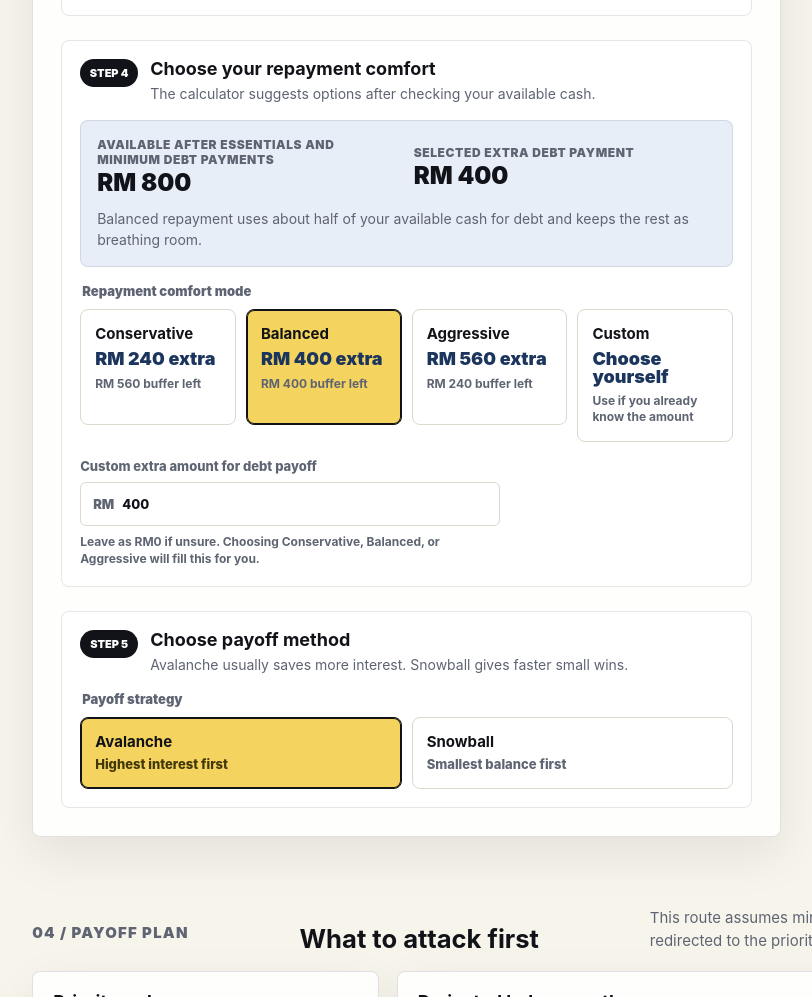
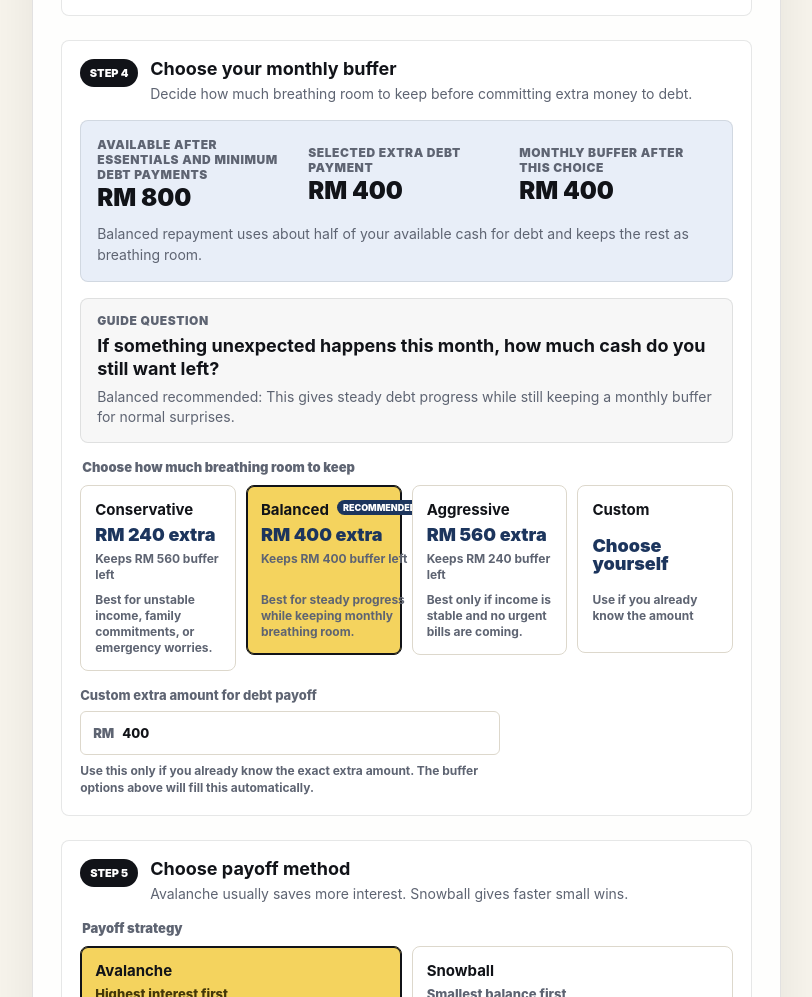
Before and after one commit to dshrui/debtcalc, a plain HTML site: page debt-calculator.html in a window 1280 px wide. Shown: the part 1392-2389 px from the top of the page, without its empty margins (19-831 px from the left). Drawn offline with Linux system fonts and the light colour scheme.

Commit message:
Guide extra repayment by monthly buffer

```diff
--- a/debt-calculator.css
+++ b/debt-calculator.css
@@ -367,7 +367,8 @@ input {
 }
 
 .expense-breakdown,
-.extra-guidance {
+.extra-guidance,
+.buffer-question {
   border: 1px solid rgba(17, 19, 24, 0.1);
   border-radius: 8px;
   background: var(--surface);
@@ -461,7 +462,7 @@ input {
 
 .extra-guidance {
   display: grid;
-  grid-template-columns: repeat(2, minmax(0, 1fr));
+  grid-template-columns: repeat(3, minmax(0, 1fr));
   gap: 14px;
   align-items: center;
   padding: 16px;
@@ -482,6 +483,34 @@ input {
 
 .extra-guidance.danger {
   background: var(--red-soft);
+}
+
+.buffer-question {
+  display: grid;
+  gap: 7px;
+  padding: 14px 16px;
+  background: rgba(17, 19, 24, 0.03);
+}
+
+.buffer-question span {
+  color: var(--muted);
+  font-size: 12px;
+  font-weight: 900;
+  letter-spacing: 0.05em;
+  text-transform: uppercase;
+}
+
+.buffer-question strong {
+  color: var(--ink);
+  font-size: 18px;
+  line-height: 1.25;
+}
+
+.buffer-question p {
+  margin: 0;
+  color: var(--muted);
+  font-size: 14px;
+  line-height: 1.45;
 }
 
 .strategy-fieldset,
@@ -563,7 +592,7 @@ input {
 .comfort-options span {
   display: grid;
   gap: 7px;
-  min-height: 116px;
+  min-height: 168px;
   padding: 14px;
   border: 1px solid var(--line);
   border-radius: 8px;
@@ -572,8 +601,23 @@ input {
 }
 
 .comfort-options strong {
+  display: flex;
+  align-items: flex-start;
+  justify-content: space-between;
+  gap: 8px;
   color: var(--ink);
   font-size: 15px;
+}
+
+.comfort-options mark {
+  padding: 3px 6px;
+  border-radius: 999px;
+  background: var(--blue);
+  color: #fff;
+  font-size: 9px;
+  line-height: 1;
+  font-weight: 900;
+  text-transform: uppercase;
 }
 
 .comfort-options em {
@@ -585,6 +629,13 @@ input {
 }
 
 .comfort-options small {
+  color: var(--muted);
+  font-size: 12px;
+  line-height: 1.35;
+  font-weight: 700;
+}
+
+.comfort-options b {
   color: var(--muted);
   font-size: 12px;
   line-height: 1.35;
--- a/debt-calculator.html
+++ b/debt-calculator.html
@@ -220,8 +220,8 @@
                 <div class="step-heading">
                   <span>Step 4</span>
                   <div>
-                    <h3 id="comfort-step-title">Choose your repayment comfort</h3>
-                    <p>The calculator suggests options after checking your available cash.</p>
+                    <h3 id="comfort-step-title">Choose your monthly buffer</h3>
+                    <p>Decide how much breathing room to keep before committing extra money to debt.</p>
                   </div>
                 </div>
 
@@ -234,36 +234,58 @@
                     <span>Selected extra debt payment</span>
                     <strong id="selected-extra-payment">RM0</strong>
                   </div>
+                  <div>
+                    <span>Monthly buffer after this choice</span>
+                    <strong id="selected-buffer-left">RM0</strong>
+                  </div>
                   <p id="extra-payment-guidance">
                     Minimum debt payments are calculated from the debt list above.
                   </p>
                 </section>
 
+                <section class="buffer-question" aria-label="Monthly buffer guidance">
+                  <span>Guide question</span>
+                  <strong>If something unexpected happens this month, how much cash do you still want left?</strong>
+                  <p id="buffer-recommendation">The calculator will recommend a buffer style after reading your cash flow.</p>
+                </section>
+
                 <fieldset class="comfort-fieldset">
-                  <legend>Repayment comfort mode</legend>
+                  <legend>Choose how much breathing room to keep</legend>
                   <div class="comfort-options">
                     <label>
                       <input type="radio" name="repayment-mode" value="conservative" />
                       <span>
-                        <strong>Conservative</strong>
+                        <strong>
+                          Conservative
+                          <mark data-recommendation="conservative">Recommended</mark>
+                        </strong>
                         <em id="conservative-extra">RM0 extra</em>
                         <small id="conservative-buffer">Keeps more buffer</small>
+                        <b>Best for unstable income, family commitments, or emergency worries.</b>
                       </span>
                     </label>
                     <label>
                       <input type="radio" name="repayment-mode" value="balanced" checked />
                       <span>
-                        <strong>Balanced</strong>
+                        <strong>
+                          Balanced
+                          <mark data-recommendation="balanced">Recommended</mark>
+                        </strong>
                         <em id="balanced-extra">RM0 extra</em>
                         <small id="balanced-buffer">Keeps some breathing room</small>
+                        <b>Best for steady progress while keeping monthly breathing room.</b>
                       </span>
                     </label>
                     <label>
                       <input type="radio" name="repayment-mode" value="aggressive" />
                       <span>
-                        <strong>Aggressive</strong>
+                        <strong>
+                          Aggressive
+                          <mark data-recommendation="aggressive">Recommended</mark>
+                        </strong>
                         <em id="aggressive-extra">RM0 extra</em>
                         <small id="aggressive-buffer">Fastest, least buffer</small>
+                        <b>Best only if income is stable and no urgent bills are coming.</b>
                       </span>
                     </label>
                     <label>
@@ -283,7 +305,7 @@
                     <span>RM</span>
                     <input id="extra-payment" type="number" min="0" step="25" value="0" />
                   </div>
-                  <small>Leave as RM0 if unsure. Choosing Conservative, Balanced, or Aggressive will fill this for you.</small>
+                  <small>Use this only if you already know the exact extra amount. The buffer options above will fill this automatically.</small>
                 </label>
               </section>
 
--- a/debt-calculator.js
+++ b/debt-calculator.js
@@ -14,8 +14,10 @@ const expenseBreakdownTotalEl = document.querySelector("#expense-breakdown-total
 const useExpenseBreakdownButton = document.querySelector("#use-expense-breakdown");
 const availableAfterMinimumsEl = document.querySelector("#available-after-minimums");
 const selectedExtraPaymentEl = document.querySelector("#selected-extra-payment");
+const selectedBufferLeftEl = document.querySelector("#selected-buffer-left");
 const extraPaymentGuidanceEl = document.querySelector("#extra-payment-guidance");
 const extraGuidanceEl = document.querySelector(".extra-guidance");
+const bufferRecommendationEl = document.querySelector("#buffer-recommendation");
 const scoreEl = document.querySelector("#health-score");
 const scoreRingEl = document.querySelector(".score-ring");
 const statusLineEl = document.querySelector("#status-line");
@@ -101,6 +103,31 @@ function repaymentOptions(availableAfterMinimums) {
   };
 }
 
+function getBufferRecommendation(availableAfterMinimums, income) {
+  if (availableAfterMinimums <= 0) {
+    return {
+      mode: "conservative",
+      label: "No extra payment yet",
+      copy: "Your minimum commitments already use up the available cash. Keep extra repayment at RM0 until cash flow is positive.",
+    };
+  }
+
+  const availableRatio = income > 0 ? availableAfterMinimums / income : 0;
+  if (availableAfterMinimums < 300 || availableRatio < 0.08) {
+    return {
+      mode: "conservative",
+      label: "Conservative recommended",
+      copy: "Your spare cash is thin, so keep a bigger buffer and avoid creating new debt from one unexpected bill.",
+    };
+  }
+
+  return {
+    mode: "balanced",
+    label: "Balanced recommended",
+    copy: "This gives steady debt progress while still keeping a monthly buffer for normal surprises.",
+  };
+}
+
 function updateComfortOptions(options, availableAfterMinimums) {
   const available = Math.max(0, availableAfterMinimums);
   [
@@ -111,7 +138,14 @@ function updateComfortOptions(options, availableAfterMinimums) {
     const extra = options[key].extra;
     const buffer = Math.max(0, available - extra);
     document.querySelector(`#${key}-extra`).textContent = `${formatRM(extra)} extra`;
-    document.querySelector(`#${key}-buffer`).textContent = `${formatRM(buffer)} buffer left`;
+    document.querySelector(`#${key}-buffer`).textContent = `Keeps ${formatRM(buffer)} buffer left`;
+  });
+}
+
+function updateBufferRecommendation(recommendation) {
+  bufferRecommendationEl.textContent = `${recommendation.label}: ${recommendation.copy}`;
+  document.querySelectorAll("[data-recommendation]").forEach((badge) => {
+    badge.hidden = badge.dataset.recommendation !== recommendation.mode;
   });
 }
 
@@ -371,6 +405,7 @@ function updateCalculator() {
   const availableAfterMinimums = income - expenses - minPayments;
   const options = repaymentOptions(availableAfterMinimums);
   updateComfortOptions(options, availableAfterMinimums);
+  updateBufferRecommendation(getBufferRecommendation(availableAfterMinimums, income));
   let extraPayment = numberValue("#extra-payment");
   if (repaymentMode !== "custom") {
     extraPayment = options[repaymentMode].extra;
@@ -400,6 +435,7 @@ function updateCalculator() {
   interestPaidEl.textContent = payoff.stalled ? "Review needed" : formatRM(payoff.totalInterest);
   availableAfterMinimumsEl.textContent = formatRM(availableAfterMinimums);
   selectedExtraPaymentEl.textContent = formatRM(extraPayment);
+  selectedBufferLeftEl.textContent = formatRM(breathingRoom);
   extraGuidanceEl.classList.toggle("warning", availableAfterMinimums >= 0 && breathingRoom < 0);
   extraGuidanceEl.classList.toggle("danger", availableAfterMinimums < 0);
   if (availableAfterMinimums < 0) {
@@ -413,10 +449,10 @@ function updateCalculator() {
       "Custom is set to RM0. That is acceptable if you are unsure or need to protect your monthly buffer.";
   } else if (repaymentMode === "aggressive") {
     extraPaymentGuidanceEl.textContent =
-      "Aggressive repayment clears debt faster but leaves less monthly buffer. Use this only if your expenses are stable.";
+      "Aggressive repayment clears debt faster but leaves less monthly buffer. Use this only if income is stable and no urgent bills are coming.";
   } else if (repaymentMode === "conservative") {
     extraPaymentGuidanceEl.textContent =
-      "Conservative repayment keeps more monthly buffer while still paying extra toward debt.";
+      "Conservative repayment keeps a bigger monthly buffer and lowers the chance of needing new debt.";
   } else {
     extraPaymentGuidanceEl.textContent =
       "Balanced repayment uses about half of your available cash for debt and keeps the rest as breathing room.";
```
Also changed, not shown: index.html (+29 -7 lines).
